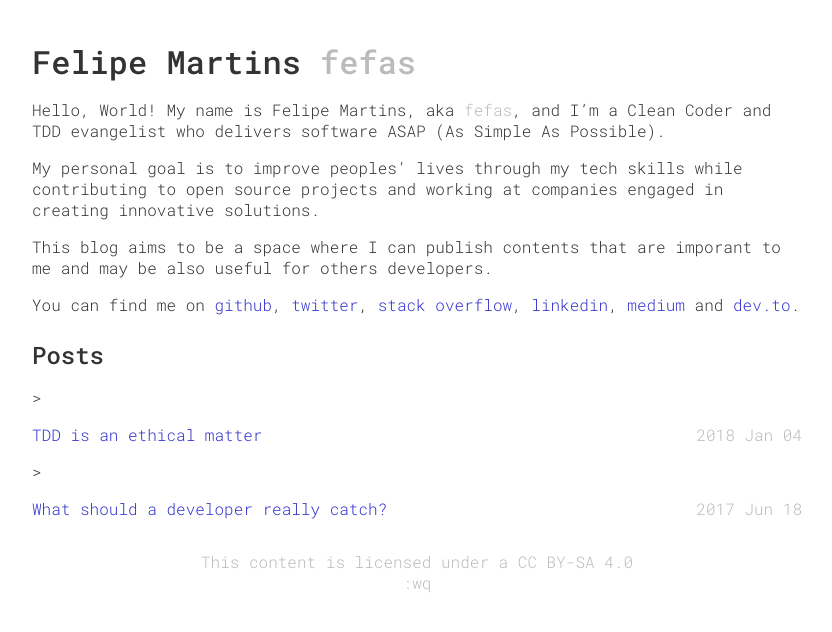
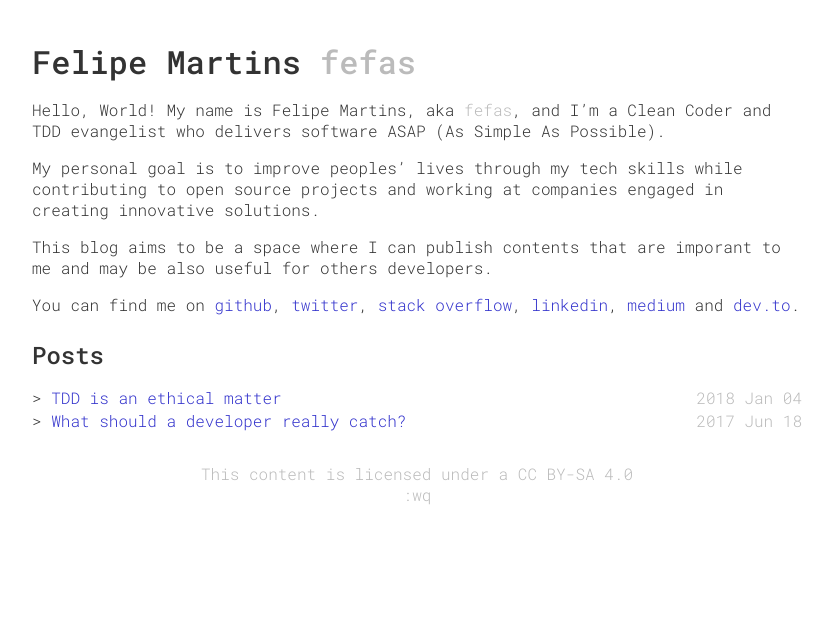
Before and after one commit to fefas/blog.fefas.net, a Jekyll site: the page built from jekyll/index.md, in a window 1280 px wide. Shown: the top 632 px of the page, without its empty margins (223-1055 px from the left). Built offline with Jekyll 4.4.1, drawn with Linux system fonts in a browser that asks for light colours.

Commit message:
Fix post list layout issue

```diff
--- a/jekyll/assets/styles.sass
+++ b/jekyll/assets/styles.sass
@@ -168,13 +168,16 @@ main
       padding: $content-list-item-padding
       text-indent: $content-list-text-indent
 
+      &:before
+        font-size: $font-size
+        content: $content-list-item-before-chars
+
+      p
+        display: initial
+
       span.post-date
         float: right
         color: $font-color-subtle
-
-      &:before
-        font-size: $font-size
-        content: $content-list-item-before-chars
 
 article
   span.post-date
```
